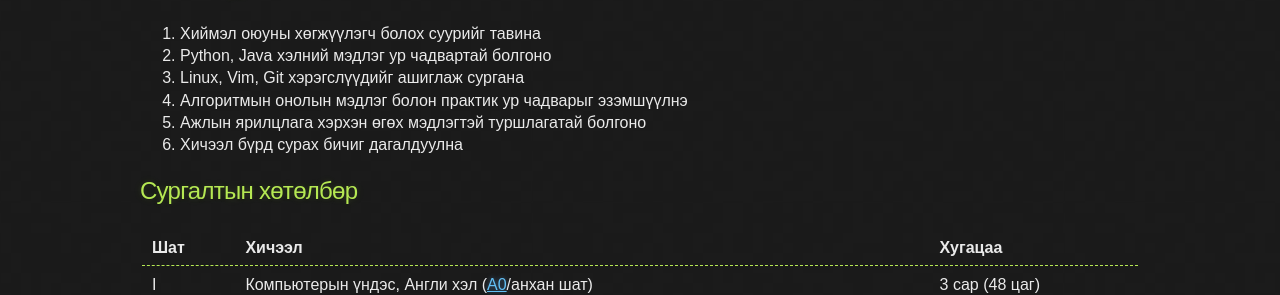
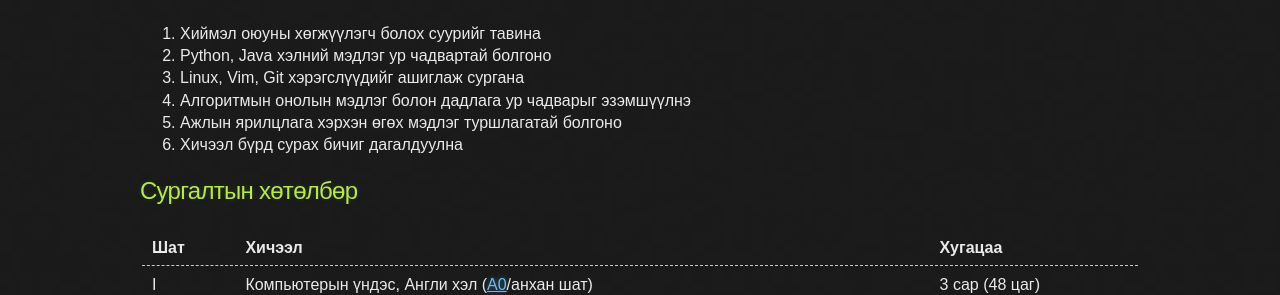
Before and after one commit to ganaatulgaa/corecode, a Jekyll site: the page built from index.md, in a window 1280 px wide. Shown: the part 330-625 px from the top of the page. Built offline with Jekyll 4.4.1, drawn with Linux system fonts in a browser that asks for light colours.

Commit message:
Update index.md

```diff
--- a/index.md
+++ b/index.md
@@ -9,8 +9,8 @@ layout: default
 1. Хиймэл оюуны хөгжүүлэгч болох суурийг тавина
 2. Python, Java хэлний мэдлэг ур чадвартай болгоно
 3. Linux, Vim, Git хэрэгслүүдийг ашиглаж сургана
-4. Алгоритмын онолын мэдлэг болон практик ур чадварыг эзэмшүүлнэ
-5. Ажлын ярилцлага хэрхэн өгөх мэдлэгтэй туршлагатай болгоно
+4. Алгоритмын онолын мэдлэг болон дадлага ур чадварыг эзэмшүүлнэ
+5. Ажлын ярилцлага хэрхэн өгөх мэдлэг туршлагатай болгоно
 6. Хичээл бүрд сурах бичиг дагалдуулна
 
 ## Сургалтын хөтөлбөр
```
